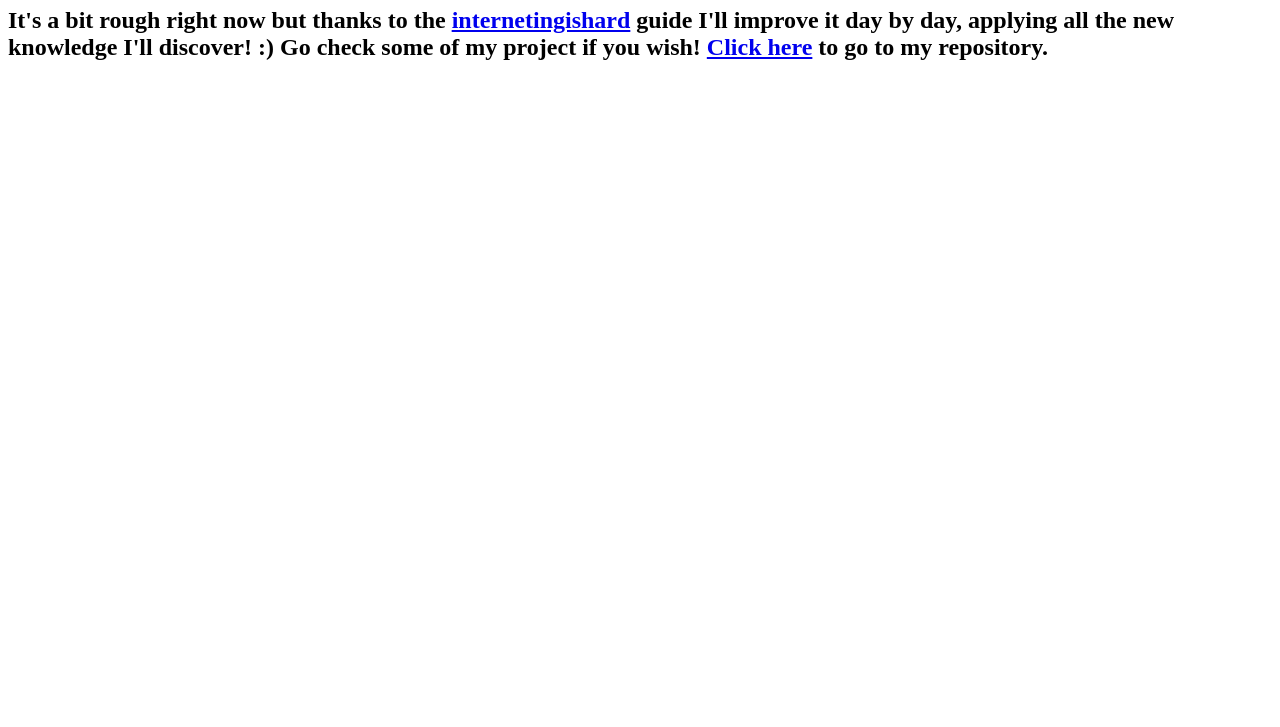
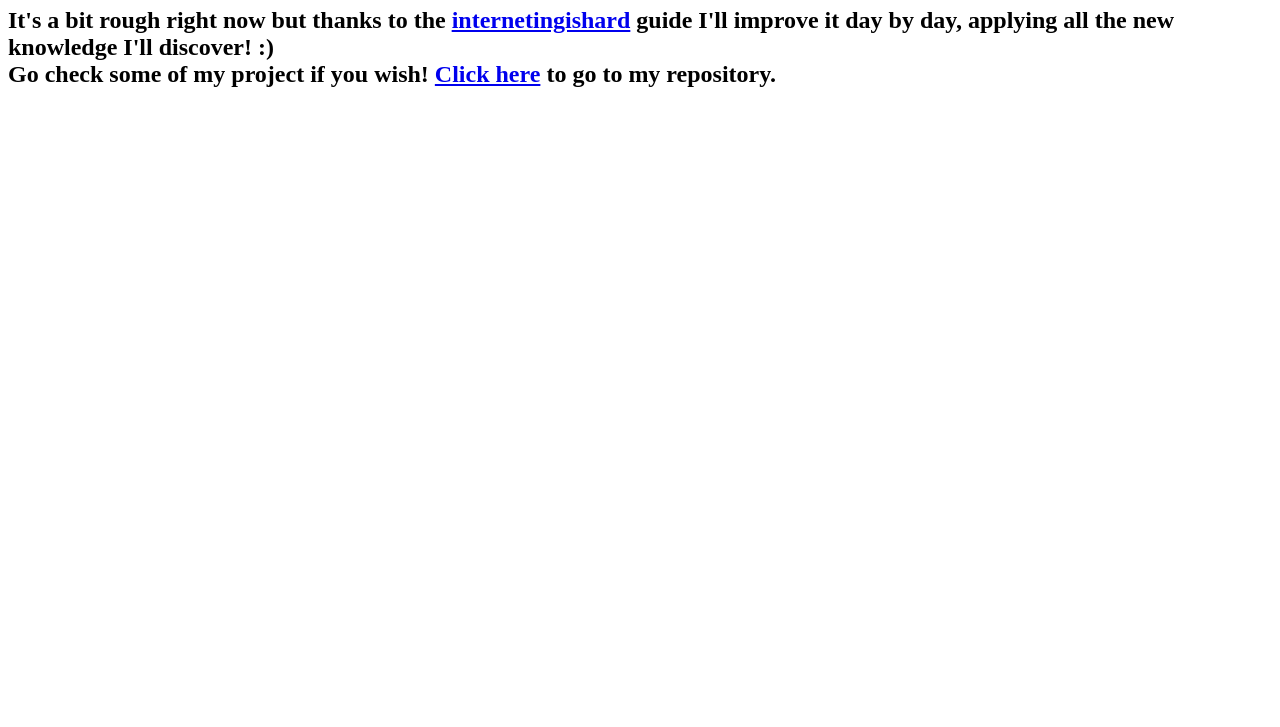
Before and after one commit to plucafs/plucafs.github.io, a plain HTML site: page index.html in a window 1280 px wide. Shown: the part 73-800 px from the top of the page. Drawn offline with Linux system fonts and the light colour scheme.

Commit message:
Update index.html

```diff
--- a/index.html
+++ b/index.html
@@ -7,7 +7,7 @@
     <body>
         <h1>Welcome in my website!</h1>
         <h2>It's a bit rough right now but thanks to the <a href="https://www.internetingishard.com">
-            internetingishard</a> guide I'll improve it day by day, applying all the new knowledge I'll discover! :)
+            internetingishard</a> guide I'll improve it day by day, applying all the new knowledge I'll discover! :) <br/>
             Go check some of my project if you wish! <a href="https://github.com/plucafs?tab=repositories">Click here</a>
             to go to my repository.
         </h2>
```
